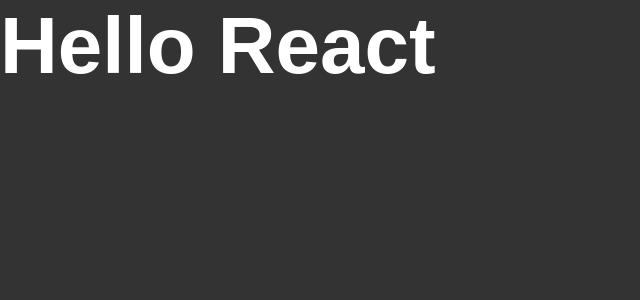
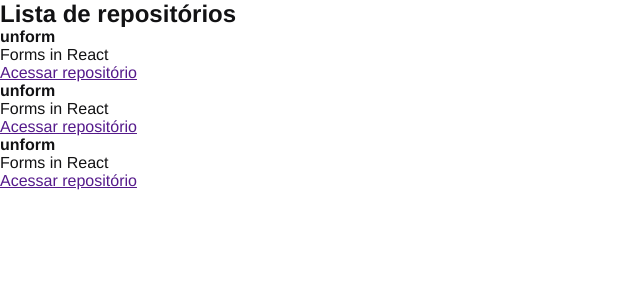
Before and after one commit to miguelriosoliveira/github-explorer-2, a React app: page / in a window 1280 px wide. Shown: the top 300 px of the page, without its empty margins (0-640 px from the left). Built offline with nearby package versions, Linux system fonts and the light colour scheme.

Commit message:
First React component

```diff
--- a/src/App.jsx
+++ b/src/App.jsx
@@ -1,5 +1,7 @@
+import { RepositoryList } from './components/RepositoryList';
+
 import './styles/global.scss';
 
 export function App() {
-	return <h1>Hello React</h1>;
+	return <RepositoryList />;
 }
--- /dev/null
+++ b/src/components/RepositoryList.jsx
@@ -0,0 +1,27 @@
+export function RepositoryList() {
+	return (
+		<section className="repository-list">
+			<h1>Lista de repositórios</h1>
+
+			<ul>
+				<li>
+					<strong>unform</strong>
+					<p>Forms in React</p>
+					<a href="">Acessar repositório</a>
+				</li>
+
+				<li>
+					<strong>unform</strong>
+					<p>Forms in React</p>
+					<a href="">Acessar repositório</a>
+				</li>
+
+				<li>
+					<strong>unform</strong>
+					<p>Forms in React</p>
+					<a href="">Acessar repositório</a>
+				</li>
+			</ul>
+		</section>
+	);
+}
--- a/src/styles/global.scss
+++ b/src/styles/global.scss
@@ -5,11 +5,6 @@
 }
 
 body {
-	font-family: Arial, Helvetica, sans-serif;
-	background: #333;
-	color: #fff;
-
-	h1 {
-		font-size: 80px;
-	}
+	font: 16px 'Helvetica Neue', Arial, sans-serif;
+	color: #121214;
 }
```
